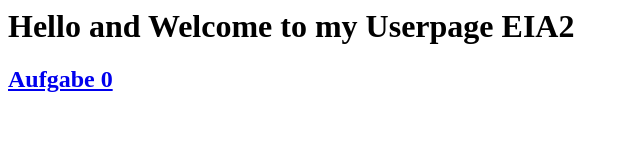
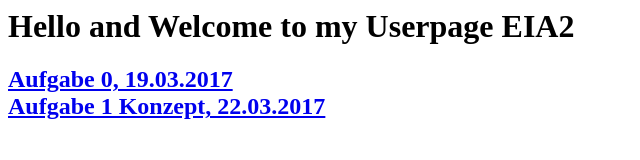
Before and after one commit to hejSalome/github-hejSalome.github.io, a plain HTML site: page index.html in a window 1280 px wide. Shown: the whole page, without its empty margins (0-640 px from the left). Drawn offline with Linux system fonts and the light colour scheme.

Commit message:
Update index.html

```diff
--- a/index.html
+++ b/index.html
@@ -1,5 +1,8 @@
 <h1>Hello and Welcome to my Userpage EIA2<h2>
 
 <div>
-<a href="https://hejSalome.github.io/EIA2/Aufgabe0/Aufgabe0.html">Aufgabe 0</a>
+<a href="https://hejSalome.github.io/EIA2/Aufgabe0/Aufgabe0.html">Aufgabe 0, 19.03.2017</a>
 </div>
+<div>
+  <a href="https://hejsalome.github.io/EIA2/Aufgabe1/Aufgabe1Konzept.jpeg">Aufgabe 1 Konzept, 22.03.2017</a>
+  </div>
```
